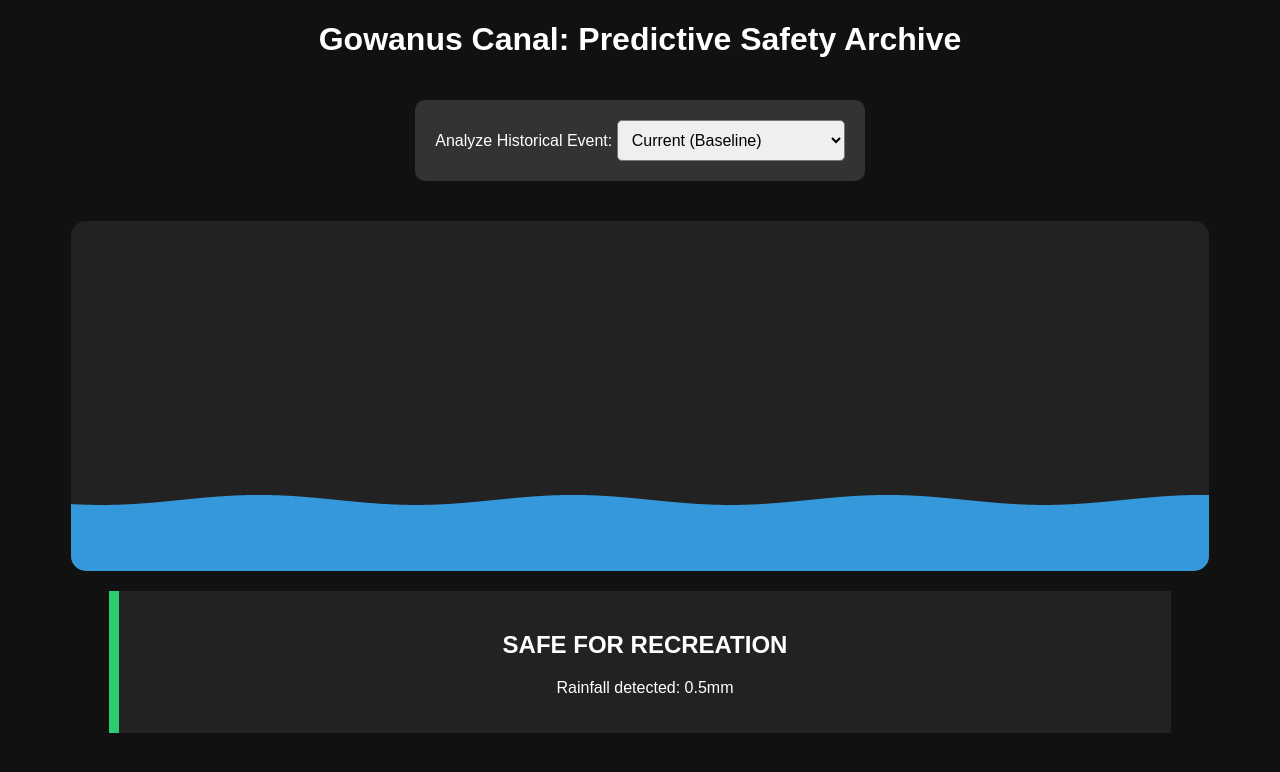
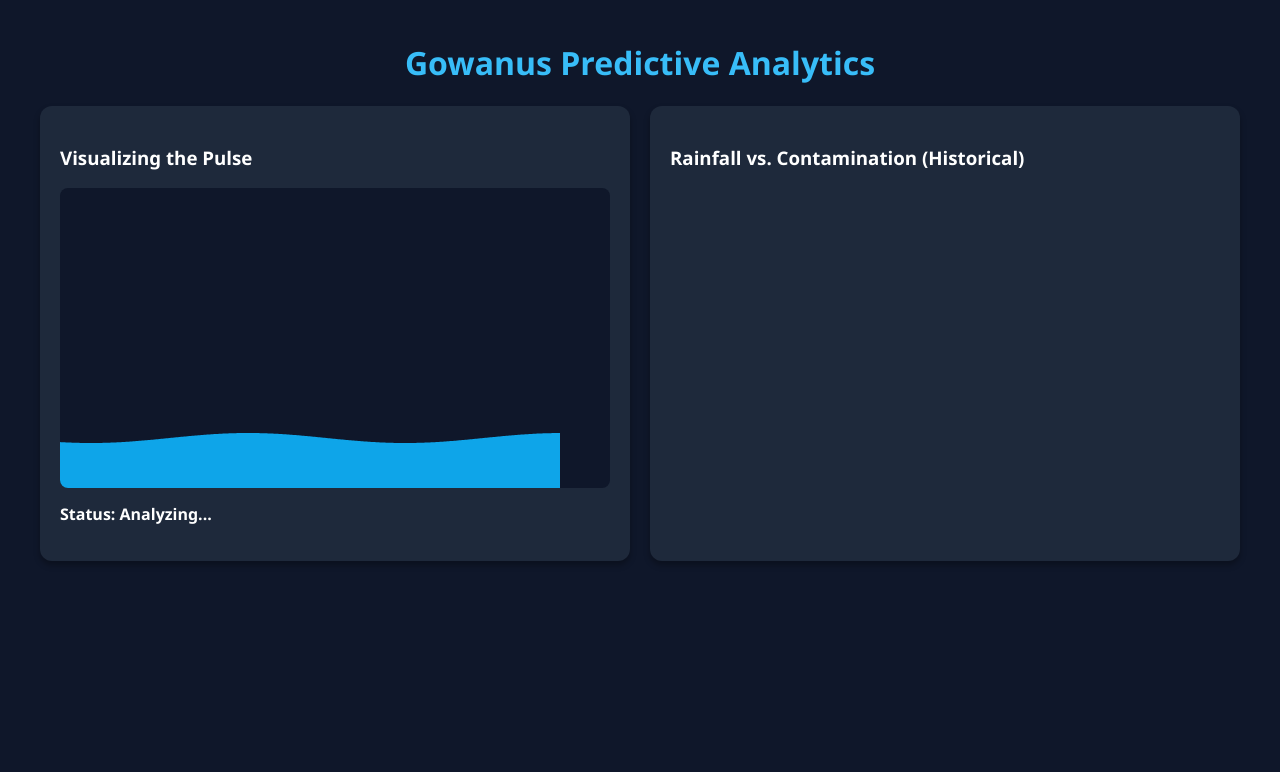
Before and after one commit to akulim/sponge-gowanus-2026, a Flask app: page / in a window 1280 px wide. Shown: the top 772 px of the page. Run offline with Flask 3, Linux system fonts and the light colour scheme; a map, chart or similar area stays blank.

Commit message:
Update index.html

```diff
--- a/templates/index.html
+++ b/templates/index.html
@@ -1,86 +1,95 @@
 <!DOCTYPE html>
 <html>
 <head>
-    <title>Gowanus Predictor</title>
+    <title>Gowanus Forensic Predictor</title>
+    <script src="https://cdn.jsdelivr.net/npm/chart.js"></script>
     <style>
-        body { font-family: sans-serif; background: #111; color: white; text-align: center; }
-        #canvas-wrap { position: relative; height: 350px; background: #222; overflow: hidden; margin: 20px auto; width: 90%; border-radius: 15px;}
-        canvas { position: absolute; bottom: 0; left: 0; }
-        .controls { margin: 20px; padding: 20px; background: #333; border-radius: 10px; display: inline-block; }
-        .status-card { padding: 20px; margin: 20px auto; width: 80%; border-left: 10px solid #2ecc71; background: #222; }
-        select { padding: 10px; font-size: 16px; border-radius: 5px; }
+        body { font-family: 'Segoe UI', sans-serif; background: #0f172a; color: white; margin: 0; padding: 20px; }
+        .grid { display: grid; grid-template-columns: 1fr 1fr; gap: 20px; max-width: 1200px; margin: auto; }
+        .card { background: #1e293b; padding: 20px; border-radius: 12px; box-shadow: 0 4px 6px rgba(0,0,0,0.3); }
+        #canvas-wrap { height: 300px; background: #0f172a; border-radius: 8px; position: relative; overflow: hidden; }
+        canvas#water { position: absolute; bottom: 0; }
+        h1 { text-align: center; color: #38bdf8; }
     </style>
 </head>
 <body>
-    <h1>Gowanus Canal: Predictive Safety Archive</h1>
+    <h1>Gowanus Predictive Analytics</h1>
 
-    <div class="controls">
-        <label>Analyze Historical Event: </label>
-        <select id="eventSelector" onchange="fetchData()">
-            <option value="current">Current (Baseline)</option>
-            <option value="moderate">Moderate Rain (35mm)</option>
-            <option value="cloudburst">2023 Cloudburst (120mm)</option>
-            <option value="ida">Hurricane Ida (180mm)</option>
-        </select>
-    </div>
+    <div class="grid">
+        <div class="card">
+            <h3>Visualizing the Pulse</h3>
+            <div id="canvas-wrap">
+                <canvas id="water"></canvas>
+            </div>
+            <p id="prediction-text" style="font-weight: bold; margin-top: 15px;">Status: Analyzing...</p>
+        </div>
 
-    <div id="canvas-wrap">
-        <canvas id="waterCanvas"></canvas>
-    </div>
-
-    <div class="status-card" id="card">
-        <h2 id="pred-text">SAFE FOR RECREATION</h2>
-        <p id="rain-detail">Rainfall: 0.5mm</p>
+        <div class="card">
+            <h3>Rainfall vs. Contamination (Historical)</h3>
+            <canvas id="myChart"></canvas>
+        </div>
     </div>
 
     <script>
-        const canvas = document.getElementById('waterCanvas');
-        const ctx = canvas.getContext('2d');
-        canvas.width = window.innerWidth;
-        canvas.height = 350;
-
-        let targetH = 20;
-        let currentH = 20;
-        let waterColor = "#3498db";
-        let offset = 0;
-
-        async function fetchData() {
-            const event = document.getElementById('eventSelector').value;
-            const res = await fetch(`/api/status?event=${event}`);
+        // 1. Fetch Data and Setup Chart
+        async function initDashboard() {
+            const res = await fetch('/api/historical-data');
             const data = await res.json();
 
-            targetH = data.water_level;
-            document.getElementById('pred-text').innerText = data.prediction;
-            document.getElementById('rain-detail').innerText = "Rainfall detected: " + data.rain + "mm";
-            document.getElementById('card').style.borderColor = data.color;
+            const ctx = document.getElementById('myChart').getContext('2d');
+            new Chart(ctx, {
+                type: 'line',
+                data: {
+                    labels: data.labels,
+                    datasets: [{
+                        label: 'Rain (mm)',
+                        data: data.precipitation,
+                        borderColor: '#38bdf8',
+                        yAxisID: 'y',
+                    }, {
+                        label: 'Contamination (CFU)',
+                        data: data.contamination,
+                        borderColor: '#fbbf24',
+                        yAxisID: 'y1',
+                    }]
+                },
+                options: {
+                    scales: {
+                        y: { type: 'linear', position: 'left', title: {display: true, text: 'Rain (mm)'}},
+                        y1: { type: 'linear', position: 'right', title: {display: true, text: 'Bacteria (CFU)'}, grid: {drawOnChartArea: false}}
+                    }
+                }
+            });
 
-            // Turn water brown if rain is high
-            if(data.rain > 5) waterColor = "#5d4037"; // Muddy Brown
-            else waterColor = "#3498db"; // Clean Blue
+            // Set animation based on the peak of the chart
+            targetH = 85;
+            document.getElementById('prediction-text').innerText = "Prediction: 98% Probability of CSO Overflow based on 2023 flood patterns.";
+            document.getElementById('prediction-text').style.color = "#ef4444";
         }
 
-        function animate() {
-            ctx.clearRect(0, 0, canvas.width, canvas.height);
+        // 2. Water Animation (Same as before)
+        const wCanvas = document.getElementById('water');
+        const wCtx = wCanvas.getContext('2d');
+        wCanvas.width = 500; wCanvas.height = 300;
+        let targetH = 20; let currentH = 20; let offset = 0;
 
-            // Smoothly move water level
-            currentH += (targetH - currentH) * 0.05;
-
-            ctx.fillStyle = waterColor;
-            ctx.beginPath();
-            ctx.moveTo(0, canvas.height);
-            for (let x = 0; x <= canvas.width; x++) {
-                let y = Math.sin(x * 0.02 + offset) * 5 + (canvas.height - (currentH * 3.5));
-                ctx.lineTo(x, y);
+        function animateWater() {
+            wCtx.clearRect(0, 0, 500, 300);
+            currentH += (targetH - currentH) * 0.02;
+            wCtx.fillStyle = (currentH > 50) ? "#5d4037" : "#0ea5e9";
+            wCtx.beginPath();
+            wCtx.moveTo(0, 300);
+            for (let x = 0; x <= 500; x++) {
+                let y = Math.sin(x * 0.02 + offset) * 5 + (300 - currentH * 2.5);
+                wCtx.lineTo(x, y);
             }
-            ctx.lineTo(canvas.width, canvas.height);
-            ctx.fill();
-
+            wCtx.lineTo(500, 300); wCtx.fill();
             offset += 0.05;
-            requestAnimationFrame(animate);
+            requestAnimationFrame(animateWater);
         }
 
-        fetchData();
-        animate();
+        initDashboard();
+        animateWater();
     </script>
 </body>
 </html>
```
